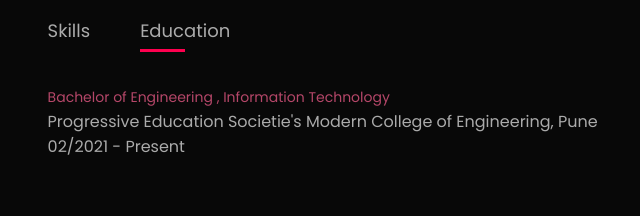
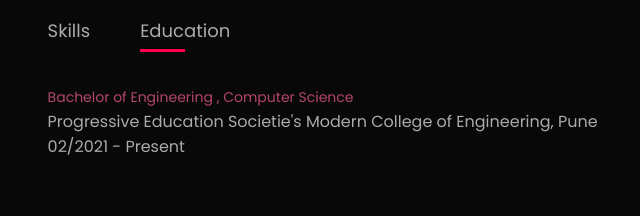
Before and after one commit to AdityaPawar2011/SeeMe.github.io, a plain HTML site: page index.html in a window 1280 px wide. Both pictures are taken after a click on the element "Education". Shown: the part 1058-1274 px from the top of the page, 490-1130 px from the left. Drawn offline with Linux system fonts and the light colour scheme.

Commit message:
index.html

```diff
--- a/index.html
+++ b/index.html
@@ -53,8 +53,7 @@
 
                         <div class="tab-contents" id="education">
                             <ul>
-                                <li><span>Bachelor of Engineering , Information
-                                    Technology</span><br>Progressive Education Societie's Modern College of Engineering, Pune<br>02/2021 - Present</li>
+                                <li><span>Bachelor of Engineering , Computer Science</span><br>Progressive Education Societie's Modern College of Engineering, Pune<br>02/2021 - Present</li>
 
                             </ul>
                         </div>
```
